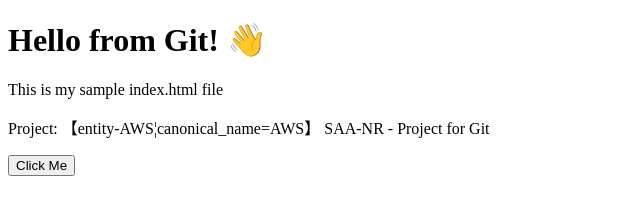
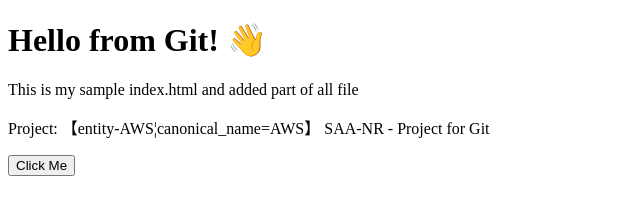
Before and after one commit to kaviiM/Forgithub, a plain HTML site: page index.html in a window 1280 px wide. Shown: the whole page, without its empty margins (0-640 px from the left). Drawn offline with Linux system fonts and the light colour scheme.

Commit message:
Again merge da

```diff
--- a/index.html
+++ b/index.html
@@ -5,7 +5,7 @@
 </head>
 <body>
     <h1>Hello from Git! 👋</h1>
-    <p>This is my sample index.html file</p>
+    <p>This is my sample index.html and added part of all file</p>
     <p>Project: 【entity-AWS¦canonical_name=AWS】 SAA-NR - Project for Git</p>
     <button>Click Me</button>
 </body>
--- a/index.js
+++ b/index.js
@@ -20,4 +20,4 @@ function welcomeUser(name) {
     return `Welcome ${name}! Happy Learning Git!`;
 }
 
-console.log(welcomeUser("Vishnu"));
+console.log(welcomeUser("Vishnu varatha da"));
```
